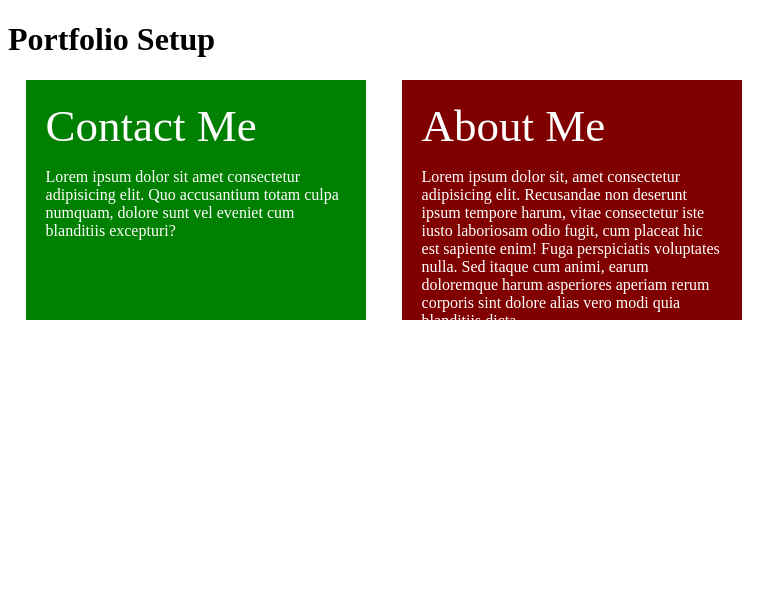
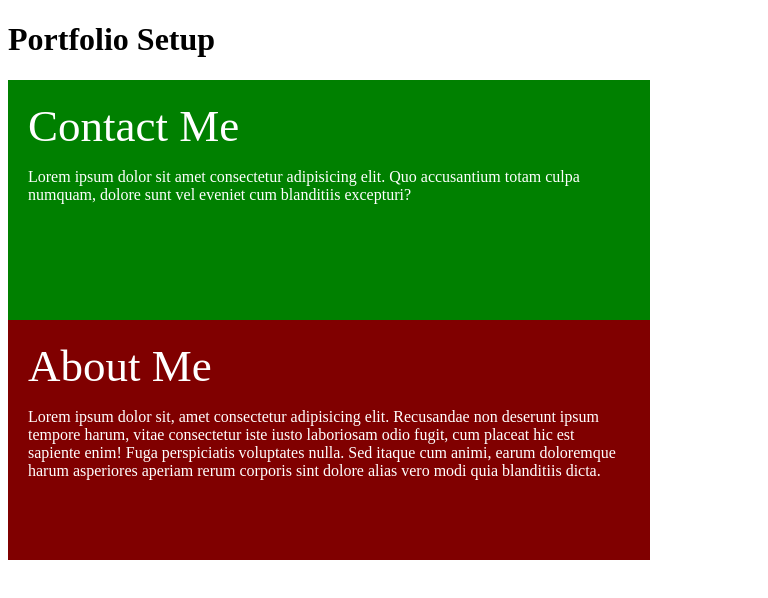
Before and after one commit to sharma-harshita/ns-portfolio, a plain HTML site: page index.html in a window 768 px wide. Drawn offline with Linux system fonts and the light colour scheme.

Commit message:
respo footer

```diff
--- a/style.css
+++ b/style.css
@@ -21,3 +21,13 @@
 .footer-section-heading{
     font-size: 45px;
 }
+
+@media only screen and (min-width: 700px) and (max-width: 786px){
+    .footer-section{
+        flex-direction: column;
+    }
+
+    .footer-section-element{
+        width: 80%;
+    }
+}
```
